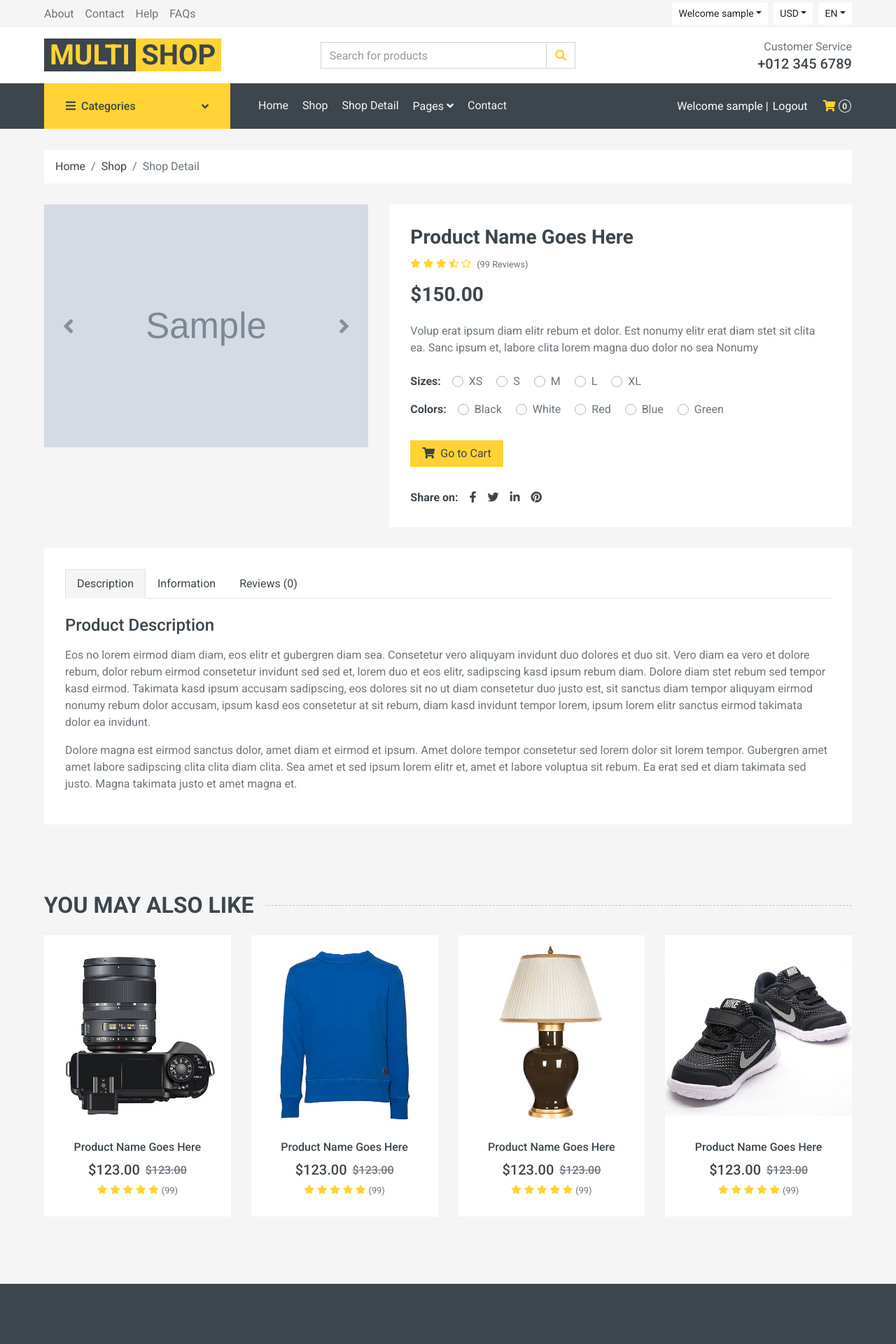
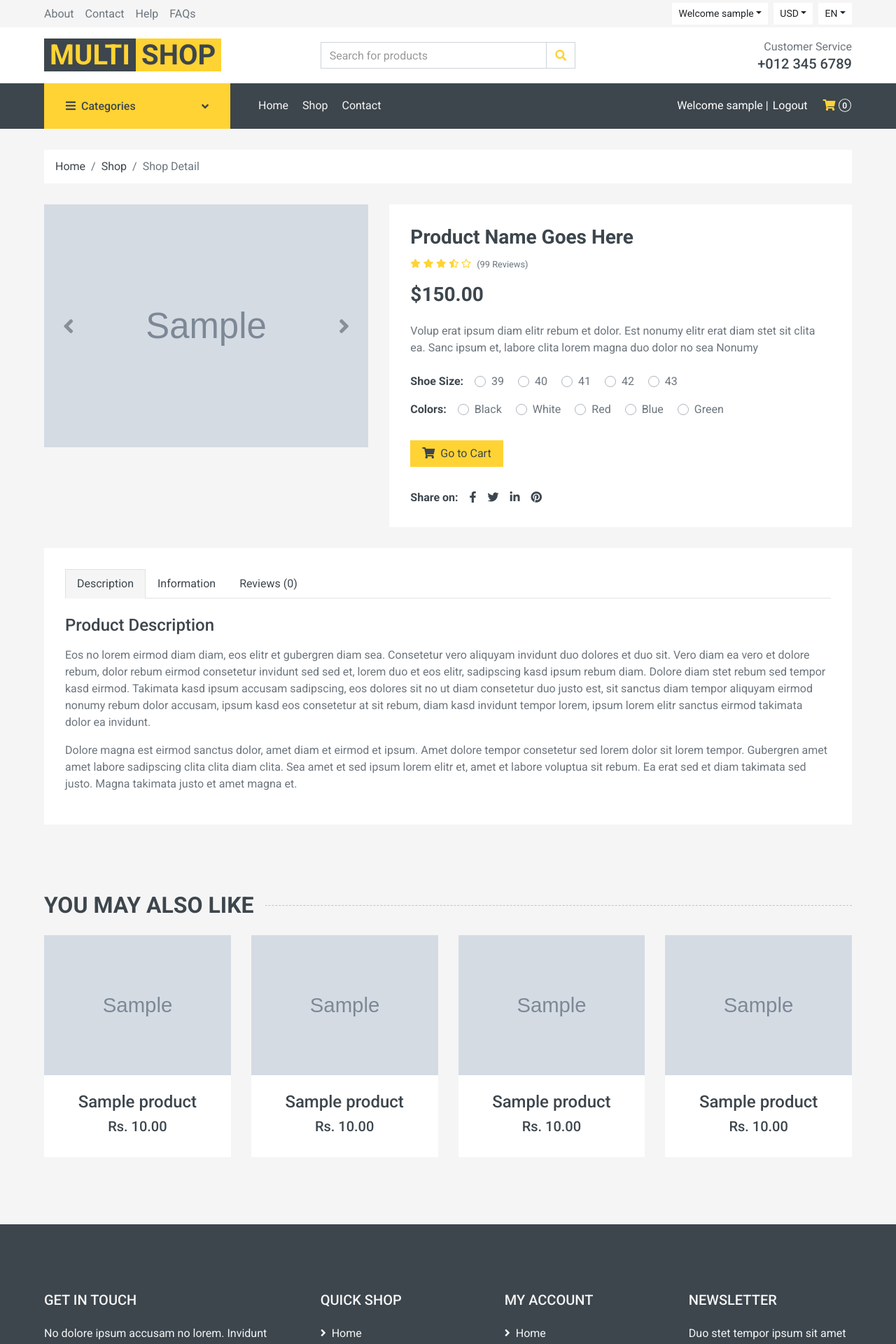
Before and after one commit to nepalimohan/Multistore, a Django app: page /product-details/1 in a window 1280 px wide. Shown: the top 1920 px of the page at 70% size. Run offline with Django 4.2, Linux system fonts and the light colour scheme; a user stored in the database is signed in; tables that the repository leaves empty hold one stand-in row (values such as "Sample post"); grey boxes marked "Sample" are stand-in pictures; some libraries are stand-ins or nearby versions.

Commit message:
product details changes

```diff
--- a/MultiStore/static/js/main.js
+++ b/MultiStore/static/js/main.js
@@ -185,6 +185,7 @@ $('.mohan').click(function (e){
         },
         success: function(data) {
             console.log('success')
+            alert("Added to cart successfully");
         }
     })
 
--- a/product/views.py
+++ b/product/views.py
@@ -31,8 +31,20 @@ def home(request):
 def product_details(request, pk):
     product = models.Product.objects.get(pk=pk)
     item_in_cart = False
-    item_in_cart = Cart.objects.filter(Q(product=product.id) & Q(user=request.user)).exists()
-    return render(request, 'product/product_details.html', {'product':product,'item_in_cart':item_in_cart})
+    try:
+        item_in_cart = Cart.objects.filter(Q(product=product.pk) & Q(user=request.user)).exists()
+    except:
+        item_in_cart = False
+    related_products = models.Product.objects.filter(subcategory=product.subcategory)
+    products = models.Product.objects.all()
+    context ={
+        'related_products':related_products,
+        'product':product,
+        'products':products,
+        'item_in_cart':item_in_cart,
+
+    }
+    return render(request, 'product/product_details.html', context)
 
 def products(request, id=None):
     if id:
--- a/templates/includes/navbar.html
+++ b/templates/includes/navbar.html
@@ -37,14 +37,7 @@
                     <div class="navbar-nav mr-auto py-0">
                         <a href="{% url 'product:home' %}" {% if request.path == '/' %}class="nav-item nav-link active"{% endif %} class="nav-item nav-link">Home</a>
                         <a href="{% url 'product:product' %}" class="nav-item nav-link">Shop</a>
-                        <a href="detail.html" class="nav-item nav-link">Shop Detail</a>
-                        <div class="nav-item dropdown">
-                            <a href="#" class="nav-link dropdown-toggle" data-toggle="dropdown">Pages <i class="fa fa-angle-down mt-1"></i></a>
-                            <div class="dropdown-menu bg-primary rounded-0 border-0 m-0">
-                                <a href="cart.html" class="dropdown-item">Shopping Cart</a>
-                                <a href="checkout.html" class="dropdown-item">Checkout</a>
-                            </div>
-                        </div>
+                        {% comment %} <a href="detail.html" class="nav-item nav-link">Shop Detail</a> {% endcomment %}
                         <a href="#" class="nav-item nav-link">Contact</a>
                     </div>
                     <div class="navbar-nav ml-auto py-0 d-none d-lg-block">
--- a/templates/product/cart.html
+++ b/templates/product/cart.html
@@ -42,7 +42,7 @@
                                         <i class="fa fa-minus"></i>
                                         </button>
                                     </div>
-                                    <input type="number" class="form-control form-control-sm bg-secondary border-0 text-center" id='quantity' value="{{carts.quantity}}">
+                                    <input type="text" class="form-control form-control-sm bg-secondary border-0 text-center" id='quantity' value="{{carts.quantity}}">
                                     <div class="input-group-btn">
                                         <button class="btn btn-sm btn-primary btn-plus plus-cart" pid={{carts.product.id}} id='cart' url= {% url 'product:plus_cart' %}>
                                             <i class="fa fa-plus"></i>
--- a/templates/product/product_details.html
+++ b/templates/product/product_details.html
@@ -60,6 +60,7 @@
                 <p class="mb-4">Volup erat ipsum diam elitr rebum et dolor. Est nonumy elitr erat diam stet sit
                     clita ea. Sanc ipsum et, labore clita lorem magna duo dolor no sea
                     Nonumy</p>
+                {% if priduct.clothes_size %}
                 <div class="d-flex mb-3">
                     <strong class="text-dark mr-3">Sizes:</strong>
                     <form>
@@ -85,6 +86,34 @@
                         </div>
                     </form>
                 </div>
+                {% else %}
+                <div class="d-flex mb-3">
+                    <strong class="text-dark mr-3">Shoe Size:</strong>
+                    <form>
+                        <div class="custom-control custom-radio custom-control-inline">
+                            <input type="radio" class="custom-control-input" id="size-1" name="size">
+                            <label class="custom-control-label" for="size-1">39</label>
+                        </div>
+                        <div class="custom-control custom-radio custom-control-inline">
+                            <input type="radio" class="custom-control-input" id="size-2" name="size">
+                            <label class="custom-control-label" for="size-2">40</label>
+                        </div>
+                        <div class="custom-control custom-radio custom-control-inline">
+                            <input type="radio" class="custom-control-input" id="size-3" name="size">
+                            <label class="custom-control-label" for="size-3">41</label>
+                        </div>
+                        <div class="custom-control custom-radio custom-control-inline">
+                            <input type="radio" class="custom-control-input" id="size-4" name="size">
+                            <label class="custom-control-label" for="size-4">42</label>
+                        </div>
+                        <div class="custom-control custom-radio custom-control-inline">
+                            <input type="radio" class="custom-control-input" id="size-5" name="size">
+                            <label class="custom-control-label" for="size-5">43</label>
+                        </div>
+                    </form>
+                </div>
+                {% endif %}
+
                 <div class="d-flex mb-4">
                     <strong class="text-dark mr-3">Colors:</strong>
                     <form>
@@ -111,6 +140,9 @@
                     </form>
                 </div>
 
+                <!-- Button trigger modal -->
+
+
                 {% if item_in_cart %}
                 <div class="d-flex align-items-center mb-4 pt-2">
                     <a href="{% url 'product:cart' %}" class="btn btn-primary px-3" ><i class="fa fa-shopping-cart mr-1"></i> Go to
@@ -131,9 +163,10 @@
                             </button>
                         </div>
                     </div>
-                    <button class="btn btn-primary px-3 mohan" pid={{product.id}} id="data" value="{% url 'product:add_to_cart' product.id %}" ><i class="fa fa-shopping-cart mr-1"></i> Add To
+                    <button class="btn btn-primary px-3 mohan" pid={{product.id}} data-toggle="modal" id="data" data-target="#exampleModalCenter" value="{% url 'product:add_to_cart' product.id %}" ><i class="fa fa-shopping-cart mr-1"></i> Add To
                         Cart {{product.id}} </button>
-                </div>
+
+                    <!-- Modal -->
                 {% endif %}
 
                 <div class="d-flex pt-2">
@@ -274,131 +307,37 @@
     <div class="row px-xl-5">
         <div class="col">
             <div class="owl-carousel related-carousel">
+                {% for product in related_products %}
+            <a href="{% url 'product:product-details' product.id %}">
                 <div class="product-item bg-light">
                     <div class="product-img position-relative overflow-hidden">
-                        <img class="img-fluid w-100" src="img/product-1.jpg" alt="">
-                        <div class="product-action">
+                        <img class="img-fluid w-100" src="{{product.image.url}}" alt="{{product.name}}">
+                        {% comment %} <div class="product-action">
                             <a class="btn btn-outline-dark btn-square" href=""><i class="fa fa-shopping-cart"></i></a>
                             <a class="btn btn-outline-dark btn-square" href=""><i class="far fa-heart"></i></a>
                             <a class="btn btn-outline-dark btn-square" href=""><i class="fa fa-sync-alt"></i></a>
                             <a class="btn btn-outline-dark btn-square" href=""><i class="fa fa-search"></i></a>
-                        </div>
+                        </div> {% endcomment %}
                     </div>
                     <div class="text-center py-4">
-                        <a class="h6 text-decoration-none text-truncate" href="">Product Name Goes Here</a>
+                        {% comment %} <a class="h6 text-decoration-none text-truncate" href="">{{product.name}}</a> {% endcomment %}
+                        <h4>{{product.name}}</h4>
                         <div class="d-flex align-items-center justify-content-center mt-2">
-                            <h5>$123.00</h5><h6 class="text-muted ml-2"><del>$123.00</del></h6>
+                            <h5>Rs. {{product.price}}</h5>
                         </div>
-                        <div class="d-flex align-items-center justify-content-center mb-1">
+                        {% comment %} <div class="d-flex align-items-center justify-content-center mb-1">
                             <small class="fa fa-star text-primary mr-1"></small>
                             <small class="fa fa-star text-primary mr-1"></small>
                             <small class="fa fa-star text-primary mr-1"></small>
                             <small class="fa fa-star text-primary mr-1"></small>
                             <small class="fa fa-star text-primary mr-1"></small>
                             <small>(99)</small>
-                        </div>
+                        </div> {% endcomment %}
                     </div>
                 </div>
-                <div class="product-item bg-light">
-                    <div class="product-img position-relative overflow-hidden">
-                        <img class="img-fluid w-100" src="img/product-2.jpg" alt="">
-                        <div class="product-action">
-                            <a class="btn btn-outline-dark btn-square" href=""><i class="fa fa-shopping-cart"></i></a>
-                            <a class="btn btn-outline-dark btn-square" href=""><i class="far fa-heart"></i></a>
-                            <a class="btn btn-outline-dark btn-square" href=""><i class="fa fa-sync-alt"></i></a>
-                            <a class="btn btn-outline-dark btn-square" href=""><i class="fa fa-search"></i></a>
-                        </div>
-                    </div>
-                    <div class="text-center py-4">
-                        <a class="h6 text-decoration-none text-truncate" href="">Product Name Goes Here</a>
-                        <div class="d-flex align-items-center justify-content-center mt-2">
-                            <h5>$123.00</h5><h6 class="text-muted ml-2"><del>$123.00</del></h6>
-                        </div>
-                        <div class="d-flex align-items-center justify-content-center mb-1">
-                            <small class="fa fa-star text-primary mr-1"></small>
-                            <small class="fa fa-star text-primary mr-1"></small>
-                            <small class="fa fa-star text-primary mr-1"></small>
-                            <small class="fa fa-star text-primary mr-1"></small>
-                            <small class="fa fa-star text-primary mr-1"></small>
-                            <small>(99)</small>
-                        </div>
-                    </div>
-                </div>
-                <div class="product-item bg-light">
-                    <div class="product-img position-relative overflow-hidden">
-                        <img class="img-fluid w-100" src="img/product-3.jpg" alt="">
-                        <div class="product-action">
-                            <a class="btn btn-outline-dark btn-square" href=""><i class="fa fa-shopping-cart"></i></a>
-                            <a class="btn btn-outline-dark btn-square" href=""><i class="far fa-heart"></i></a>
-                            <a class="btn btn-outline-dark btn-square" href=""><i class="fa fa-sync-alt"></i></a>
-                            <a class="btn btn-outline-dark btn-square" href=""><i class="fa fa-search"></i></a>
-                        </div>
-                    </div>
-                    <div class="text-center py-4">
-                        <a class="h6 text-decoration-none text-truncate" href="">Product Name Goes Here</a>
-                        <div class="d-flex align-items-center justify-content-center mt-2">
-                            <h5>$123.00</h5><h6 class="text-muted ml-2"><del>$123.00</del></h6>
-                        </div>
-                        <div class="d-flex align-items-center justify-content-center mb-1">
-                            <small class="fa fa-star text-primary mr-1"></small>
-                            <small class="fa fa-star text-primary mr-1"></small>
-                            <small class="fa fa-star text-primary mr-1"></small>
-                            <small class="fa fa-star text-primary mr-1"></small>
-                            <small class="fa fa-star text-primary mr-1"></small>
-                            <small>(99)</small>
-                        </div>
-                    </div>
-                </div>
-                <div class="product-item bg-light">
-                    <div class="product-img position-relative overflow-hidden">
-                        <img class="img-fluid w-100" src="img/product-4.jpg" alt="">
-                        <div class="product-action">
-                            <a class="btn btn-outline-dark btn-square" href=""><i class="fa fa-shopping-cart"></i></a>
-                            <a class="btn btn-outline-dark btn-square" href=""><i class="far fa-heart"></i></a>
-                            <a class="btn btn-outline-dark btn-square" href=""><i class="fa fa-sync-alt"></i></a>
-                            <a class="btn btn-outline-dark btn-square" href=""><i class="fa fa-search"></i></a>
-                        </div>
-                    </div>
-                    <div class="text-center py-4">
-                        <a class="h6 text-decoration-none text-truncate" href="">Product Name Goes Here</a>
-                        <div class="d-flex align-items-center justify-content-center mt-2">
-                            <h5>$123.00</h5><h6 class="text-muted ml-2"><del>$123.00</del></h6>
-                        </div>
-                        <div class="d-flex align-items-center justify-content-center mb-1">
-                            <small class="fa fa-star text-primary mr-1"></small>
-                            <small class="fa fa-star text-primary mr-1"></small>
-                            <small class="fa fa-star text-primary mr-1"></small>
-                            <small class="fa fa-star text-primary mr-1"></small>
-                            <small class="fa fa-star text-primary mr-1"></small>
-                            <small>(99)</small>
-                        </div>
-                    </div>
-                </div>
-                <div class="product-item bg-light">
-                    <div class="product-img position-relative overflow-hidden">
-                        <img class="img-fluid w-100" src="img/product-5.jpg" alt="">
-                        <div class="product-action">
-                            <a class="btn btn-outline-dark btn-square" href=""><i class="fa fa-shopping-cart"></i></a>
-                            <a class="btn btn-outline-dark btn-square" href=""><i class="far fa-heart"></i></a>
-                            <a class="btn btn-outline-dark btn-square" href=""><i class="fa fa-sync-alt"></i></a>
-                            <a class="btn btn-outline-dark btn-square" href=""><i class="fa fa-search"></i></a>
-                        </div>
-                    </div>
-                    <div class="text-center py-4">
-                        <a class="h6 text-decoration-none text-truncate" href="">Product Name Goes Here</a>
-                        <div class="d-flex align-items-center justify-content-center mt-2">
-                            <h5>$123.00</h5><h6 class="text-muted ml-2"><del>$123.00</del></h6>
-                        </div>
-                        <div class="d-flex align-items-center justify-content-center mb-1">
-                            <small class="fa fa-star text-primary mr-1"></small>
-                            <small class="fa fa-star text-primary mr-1"></small>
-                            <small class="fa fa-star text-primary mr-1"></small>
-                            <small class="fa fa-star text-primary mr-1"></small>
-                            <small class="fa fa-star text-primary mr-1"></small>
-                            <small>(99)</small>
-                        </div>
-                    </div>
-                </div>
+            </a>
+                {% endfor %}
+
             </div>
         </div>
     </div>
```
Also changed, not shown: 1 other file.
